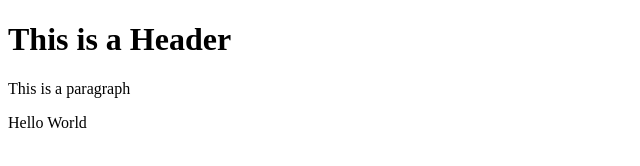
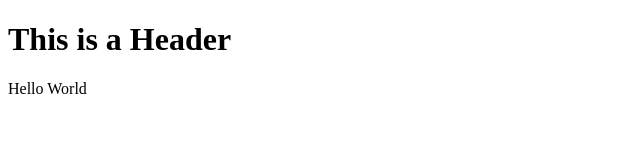
Before and after one commit to prathamjn26/learn_git_github, a plain HTML site: page template/index.html in a window 1280 px wide. Shown: the whole page, without its empty margins (0-640 px from the left). Drawn offline with Linux system fonts and the light colour scheme.

Commit message:
sixth commit

```diff
--- a/template/index.html
+++ b/template/index.html
@@ -4,7 +4,6 @@
 
     <body>
         <h1>This is a Header</h1>
-        <p>This is a paragraph</p>
         <p>Hello World</p>
     </body>
 </html
```
